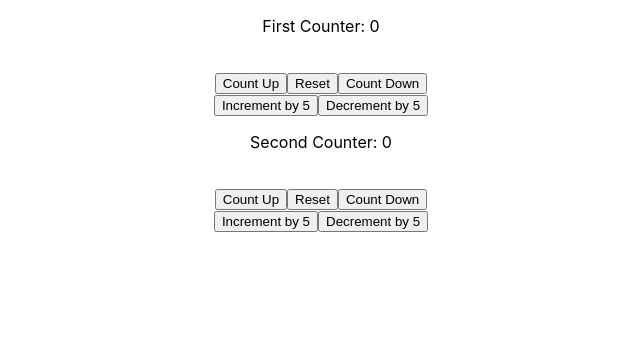
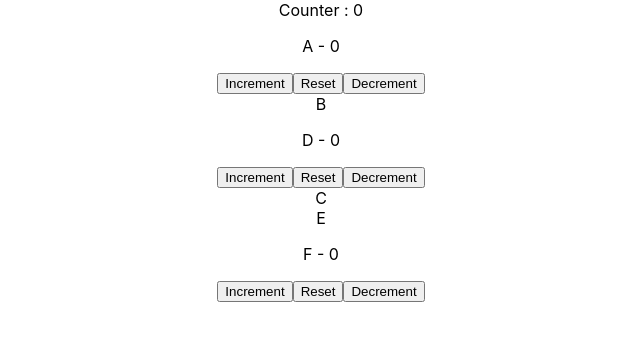
Before and after one commit to DebarunMitra/PlayWithReactHook, a React (Create React App) app in the folder hook-elements-and-implementations/: page / in a window 1280 px wide. Shown: the top 340 px of the page, without its empty margins (319-959 px from the left). Built offline with nearby package versions, Linux system fonts and the light colour scheme.

Commit message:
Global state management with Reducer & Context

```diff
--- a/hook-elements-and-implementations/src/App.js
+++ b/hook-elements-and-implementations/src/App.js
@@ -1,4 +1,4 @@
-import React, {useState} from 'react';
+import React, {useState, useReducer} from 'react';
 import './App.css';
 import HookCounterEx1 from './Components/UseState/HookCounterEx1';
 import SetStateBasedOnPreviousValue from './Components/UseState/SetStateBasedOnPreviousValue';
@@ -11,22 +11,58 @@ import IntervalCounter from './Components/UseEffect/IntervalCounter';
 
 import DataFetching from './Components/DataFetchWithUseEffect/DataFetching';
 import DataFetchingById from './Components/DataFetchWithUseEffect/DataFetchById';
-import ComponentC from './Components/ContextHook/ComponentC';
+// import ComponentC from './Components/ContextHook/ComponentC';
 
 import CounterWithReducer from './Components/UseReducer/CounterWithReducer';
 import CounterWithObjectStateAndAction from './Components/UseReducer/CounterWithObjectStateAndAction';
 import MaintainStateInMultipleReducer from './Components/UseReducer/MaintainStateInMultipleReducer';
 
 
+import ComponentA from './Components/HookContextWithReducer/ComponentA';
+import ComponentB from './Components/HookContextWithReducer/ComponentB';
+import ComponentC from './Components/HookContextWithReducer/ComponentC';
 
-export const UserContext = React.createContext();
-export const OtherContext = React.createContext();
+
+
+// export const UserContext = React.createContext();
+// export const OtherContext = React.createContext();
+
+
+export const CountContext = React.createContext();
+
+
+const initialState = 0;
+
+const reducer = (state, action) => {
+  switch (action) {
+    case 'increment':
+      return state + 1
+    case 'decrement':
+      return state - 1
+    case 'reset':
+      return initialState
+    default:
+      return state
+
+  }
+}
+
+
 
 
 function App() {
+  const [count, dispatch] = useReducer(reducer, initialState)
   return (
     <div className="App">
-      <MaintainStateInMultipleReducer />
+    <CountContext.Provider
+      value ={{countState: count, countDispatch: dispatch}}
+      >
+        Counter : {count}
+        <ComponentA />
+        <ComponentB />
+        <ComponentC />
+    </CountContext.Provider>
+
     </div>
   );
 }
--- /dev/null
+++ b/hook-elements-and-implementations/src/Components/HookContextWithReducer/ComponentA.js
@@ -0,0 +1,19 @@
+import React, {useContext} from 'react';
+import {CountContext} from '../../App';
+
+
+const ComponentA = () => {
+    const countContext = useContext(CountContext)
+
+    return (
+        <div>
+            <p>A - {countContext.countState}</p>
+            <button onClick={() => countContext.countDispatch('increment')}>Increment</button>
+            <button onClick={() => countContext.countDispatch('reset')}>Reset</button>
+            <button onClick={() => countContext.countDispatch('decrement')}>Decrement</button>
+        </div>
+    );
+};
+
+
+export default ComponentA;
--- /dev/null
+++ b/hook-elements-and-implementations/src/Components/HookContextWithReducer/ComponentB.js
@@ -0,0 +1,14 @@
+import React, {useContext} from 'react';
+import ComponentD from './ComponentD';
+
+const ComponentB = () => {
+
+    return (
+        <div>
+            B
+            <ComponentD />
+        </div>
+    );
+};
+
+export default ComponentB;
--- /dev/null
+++ b/hook-elements-and-implementations/src/Components/HookContextWithReducer/ComponentC.js
@@ -0,0 +1,13 @@
+import React from 'react';
+import ComponentE from './ComponentE';
+
+const ComponentC = props => {
+    return (
+        <div>
+            C
+           <ComponentE />
+        </div>
+    );
+};
+
+export default ComponentC;
--- /dev/null
+++ b/hook-elements-and-implementations/src/Components/HookContextWithReducer/ComponentD.js
@@ -0,0 +1,19 @@
+import React, { useContext } from 'react';
+import { CountContext } from '../../App';
+
+
+const ComponentD = () => {
+    const countContext = useContext(CountContext)
+
+    return (
+        <div>
+            <p>D - {countContext.countState}</p>
+            <button onClick={() => countContext.countDispatch('increment')}>Increment</button>
+            <button onClick={() => countContext.countDispatch('reset')}>Reset</button>
+            <button onClick={() => countContext.countDispatch('decrement')}>Decrement</button>
+        </div>
+    );
+};
+
+
+export default ComponentD;
--- /dev/null
+++ b/hook-elements-and-implementations/src/Components/HookContextWithReducer/ComponentE.js
@@ -0,0 +1,13 @@
+import React from 'react';
+import ComponentF from './ComponentF';
+
+function ComponentE(props) {
+    return (
+        <div>
+            E
+            <ComponentF />
+        </div>
+    );
+}
+
+export default ComponentE;
--- /dev/null
+++ b/hook-elements-and-implementations/src/Components/HookContextWithReducer/ComponentF.js
@@ -0,0 +1,19 @@
+import React, { useContext } from 'react';
+import { CountContext } from '../../App';
+
+
+const ComponentF = () => {
+    const countContext = useContext(CountContext)
+
+    return (
+        <div>
+            <p>F - {countContext.countState}</p>
+            <button onClick={() => countContext.countDispatch('increment')}>Increment</button>
+            <button onClick={() => countContext.countDispatch('reset')}>Reset</button>
+            <button onClick={() => countContext.countDispatch('decrement')}>Decrement</button>
+        </div>
+    );
+};
+
+
+export default ComponentF;
--- a/hook-elements-and-implementations/src/Components/UseReducer/CounterWithReducer.js
+++ b/hook-elements-and-implementations/src/Components/UseReducer/CounterWithReducer.js
@@ -4,7 +4,6 @@ import React, {useReducer} from 'react';
 const initialState = 0;
 
 const reducer = (state, action) =>{
-    // return newState
     switch(action){
         case 'increment':
             return state + 1
```
